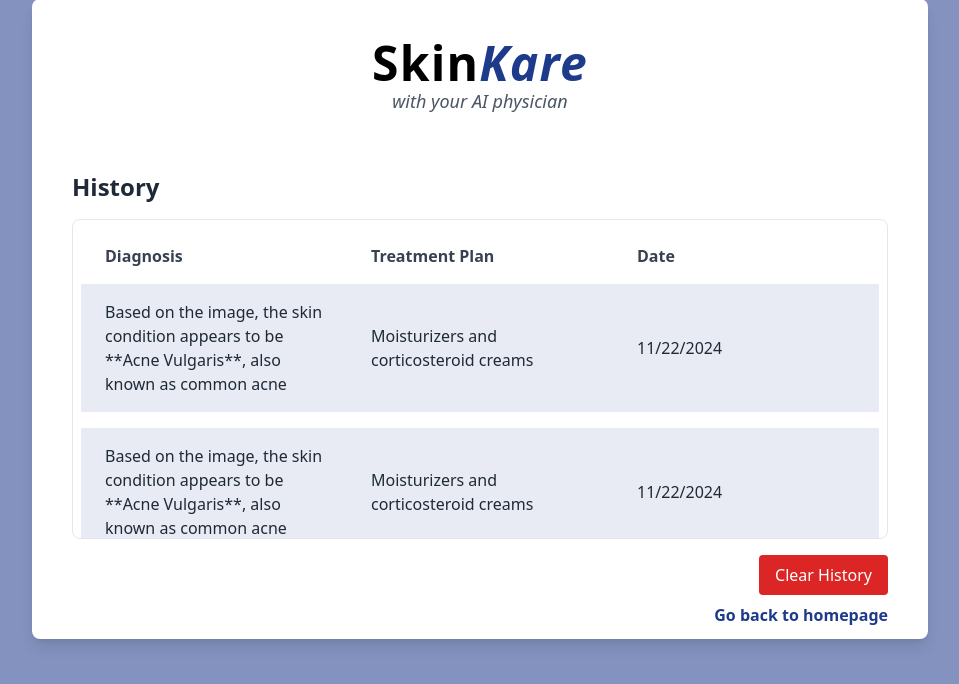
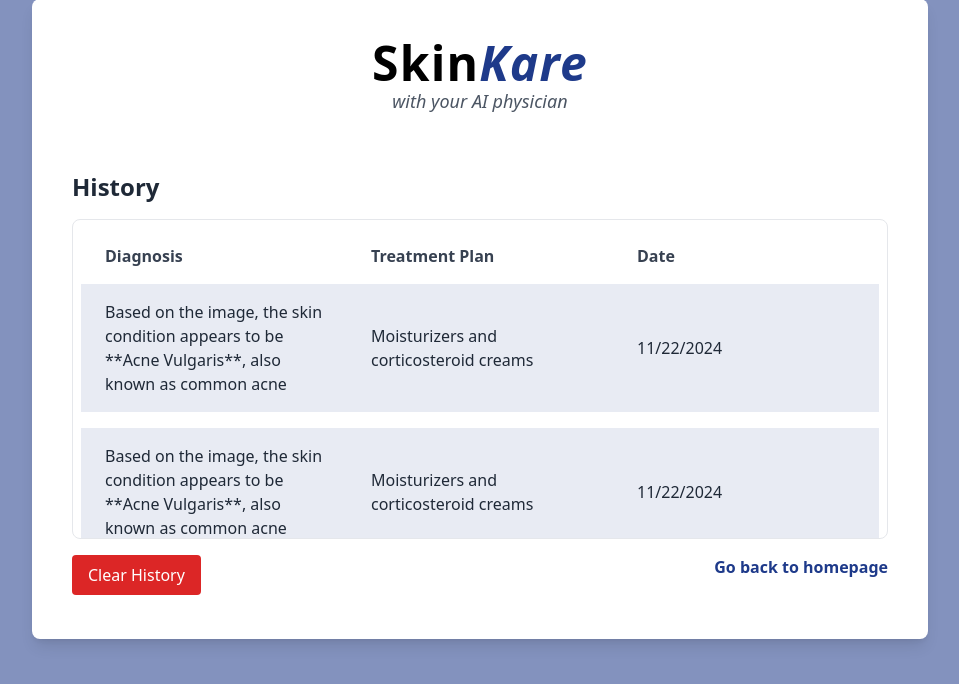
Before and after one commit to Weber-droid/skin_kare, a Flask app: page /history in a window 1280 px wide. Shown: the part 81-765 px from the top of the page, without its empty margins (160-1119 px from the left). Run offline with Flask 3, Linux system fonts and the light colour scheme; data comes from the database, SQL or seed files in the repository; both versions use the stored data as it was after the commit; some libraries are stand-ins or nearby versions.

Commit message:
bug fixes

```diff
--- a/templates/historyPage.html
+++ b/templates/historyPage.html
@@ -66,8 +66,8 @@
             </table>
           </div>
 
-          <!-- Clear History Button -->
-          <div class="flex justify-end mt-4">
+          <!-- Clear History Button & Go Back Link -->
+          <div class="flex justify-between mt-4">
             <form action="/clear_history" method="POST">
               <button
                 type="submit"
@@ -76,13 +76,11 @@
                 Clear History
               </button>
             </form>
+
+            <a href="/" class="text-blue-900 font-semibold hover:underline"
+              >Go back to homepage</a
+            >
           </div>
-
-          <a
-            href="/"
-            class="flex justify-end mt-2 text-blue-900 font-semibold hover:underline"
-            >Go back to homepage</a
-          >
         </section>
       </div>
     </div>
```
Also changed, not shown: skin_kare.db.
